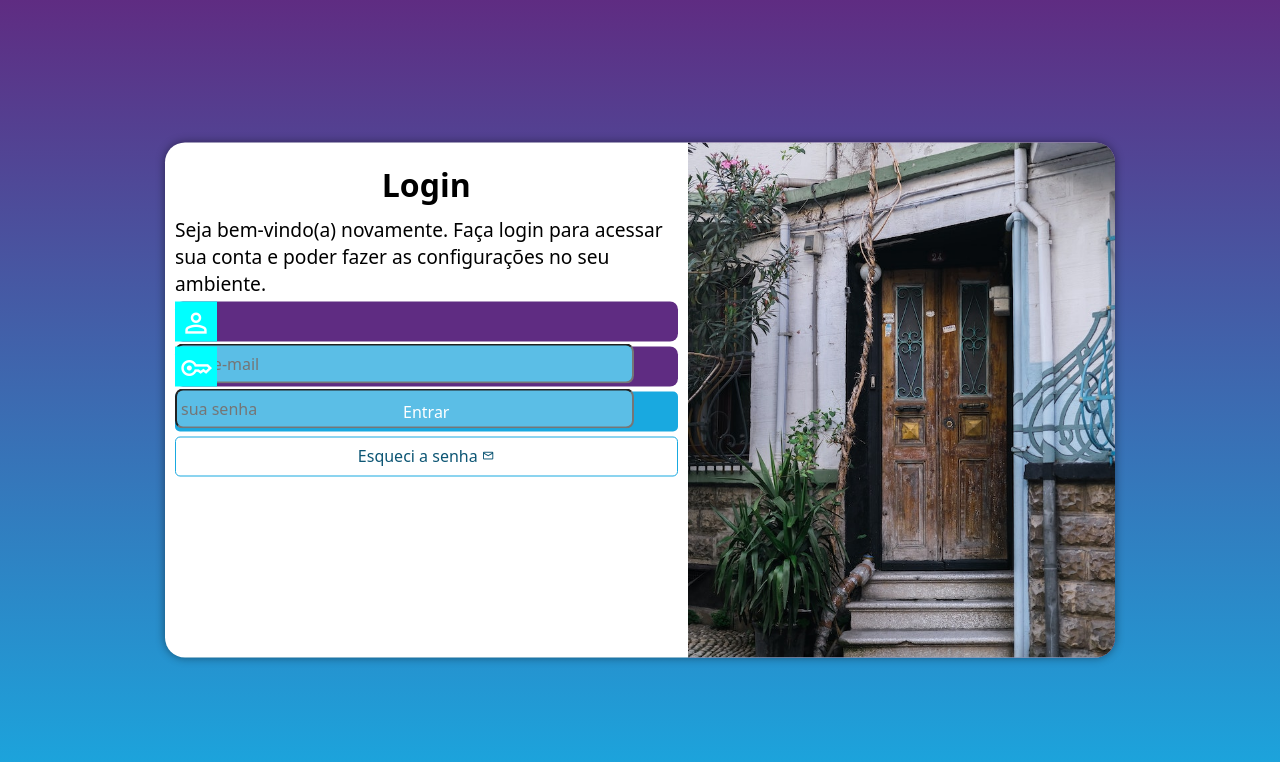
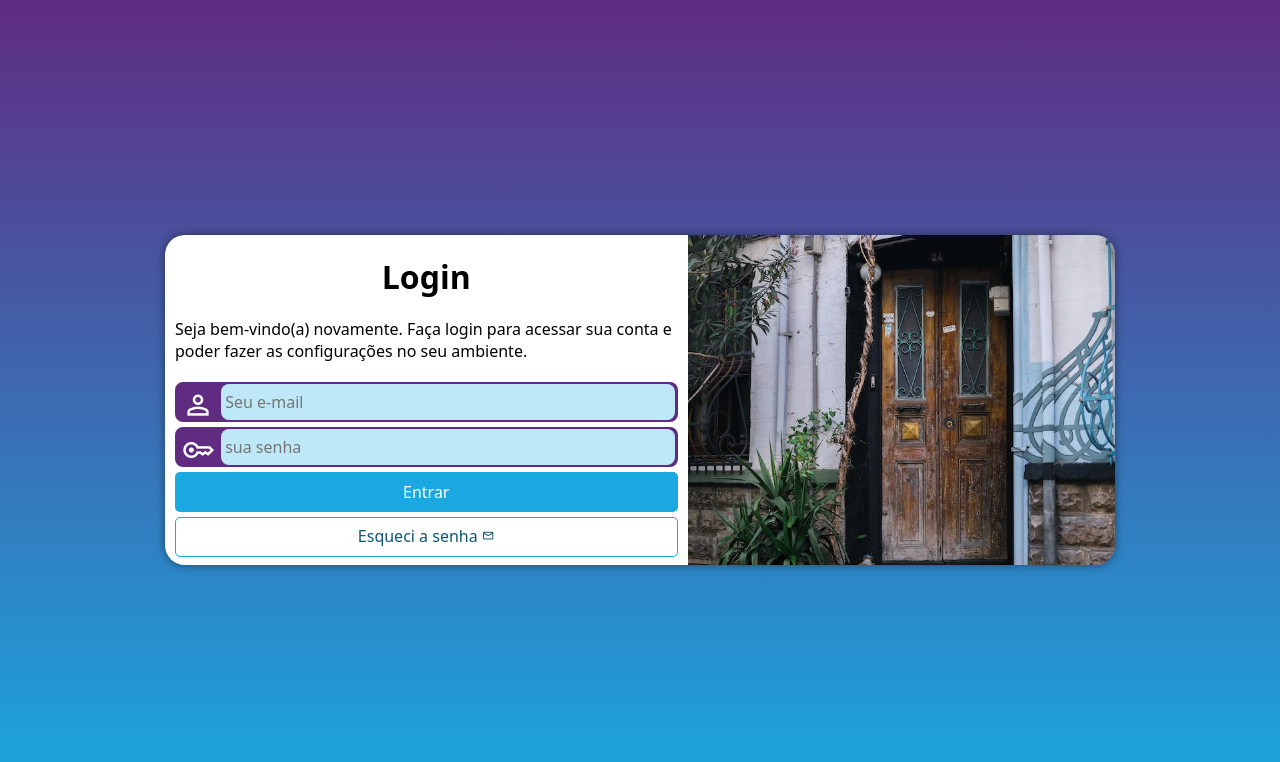
Before and after one commit to thiagorodrigues7/projeto-login, a PHP site: page / in a window 1280 px wide. Shown: the top 762 px of the page. Run offline with PHP 8.4, Linux system fonts and the light colour scheme.

Commit message:
Projeto Login concluído

```diff
--- a/estilos/media-query.css
+++ b/estilos/media-query.css
@@ -8,6 +8,7 @@
 
     section#login {
         width: 80vw;
+        height: 290px;
     }
 
     section#login > div#imagem {
@@ -20,6 +21,10 @@
         float: right;
         width: 70%;
     }
+
+    div#formulario > p {
+        font-size: 1em;
+    }
 }
 
 @media screen and (min-width: 992px) {
@@ -30,6 +35,7 @@
 
     section#login {
         width: 950px;
+        height: 330px;
     }
 
     section#login > div#imagem {
@@ -48,6 +54,7 @@
     }
 
     div#formulario > p {
-        font-size: 1.2em;
+        font-size: 1em;
+        margin: 20px 0px;
     }
 }
--- a/estilos/style.css
+++ b/estilos/style.css
@@ -29,7 +29,6 @@ section#login {
     position: absolute;
     top: 50%;
     left: 50%;
-    transform: translate(-50%, -50%);
     overflow: hidden;
 
     background-color: #fff;
@@ -38,6 +37,7 @@ section#login {
     border-radius: 20px;
     box-shadow: 0px 0px 10px rgba(0, 0, 0, 0.450);
 
+    transform: translate(-50%, -50%);
     transition: width .3s, height .3s;
     transition-timing-function: ease;
 }
@@ -66,28 +66,33 @@ div#formulario > p {
 
 form > div.campo {
     background-color: #5f2c82;
+    border: 2px solid #5f2c82;
     height: 40px;
     border-radius: 8px;
     margin: 5px 0px;
 }
 
 div.campo > span {
-    background-color: aqua;
     color: #fff;
+    width: 40px;
+    font-size: 2em;
     padding: 5px;
-    height: 40px;
-    font-size: 2em;
 }
 
 div.campo > input {
-    background-color: #5bbee6;
+    background-color: rgb(190, 232, 248);
     font-size: 1em;
-    width: calc(100% - 44px);
+    width: calc(100% - 45px);
     height: 100%;
-    transform: translateY(-10px)
     border: 0px;
     border-radius: 8px;
     padding: 4px;
+
+    transform: translateY(-13px);
+}
+
+div.campo > input:focus-within {
+    background-color: #fff;
 }
 
 div.campo > label {
```
